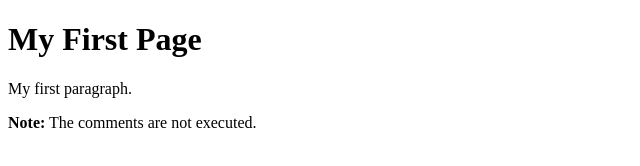
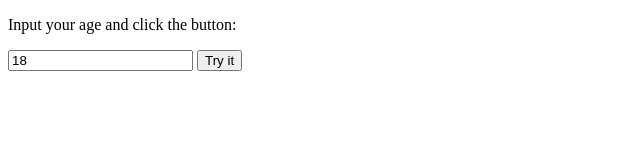
Before and after one commit to miltonmax/javascript2, a plain HTML site: page index.html in a window 1280 px wide. Shown: the whole page, without its empty margins (0-640 px from the left). Drawn offline with Linux system fonts and the light colour scheme.

Commit message:
comparison

```diff
--- a/index.html
+++ b/index.html
@@ -2,17 +2,22 @@
 <html>
 <body>
 
-<h1 id="myH"></h1>
-<p id="myP"></p>
+<p>Input your age and click the button:</p>
+
+<input id="age" value="18" />
+
+<button onclick="myFunction()">Try it</button>
+
+<p id="demo"></p>
 
 <script>
-// Change heading:
-document.getElementById("myH").innerHTML = "My First Page";
-// Change paragraph:
-document.getElementById("myP").innerHTML = "My first paragraph.";
+function myFunction() {
+	var age,voteable;
+	age = document.getElementById("age").value;
+	voteable = (age < 18) ? "Too young":"Old enough";
+	document.getElementById("demo").innerHTML = voteable + " to vote.";
+}
 </script>
-
-<p><strong>Note:</strong> The comments are not executed.</p>
 
 </body>
 </html>
```
